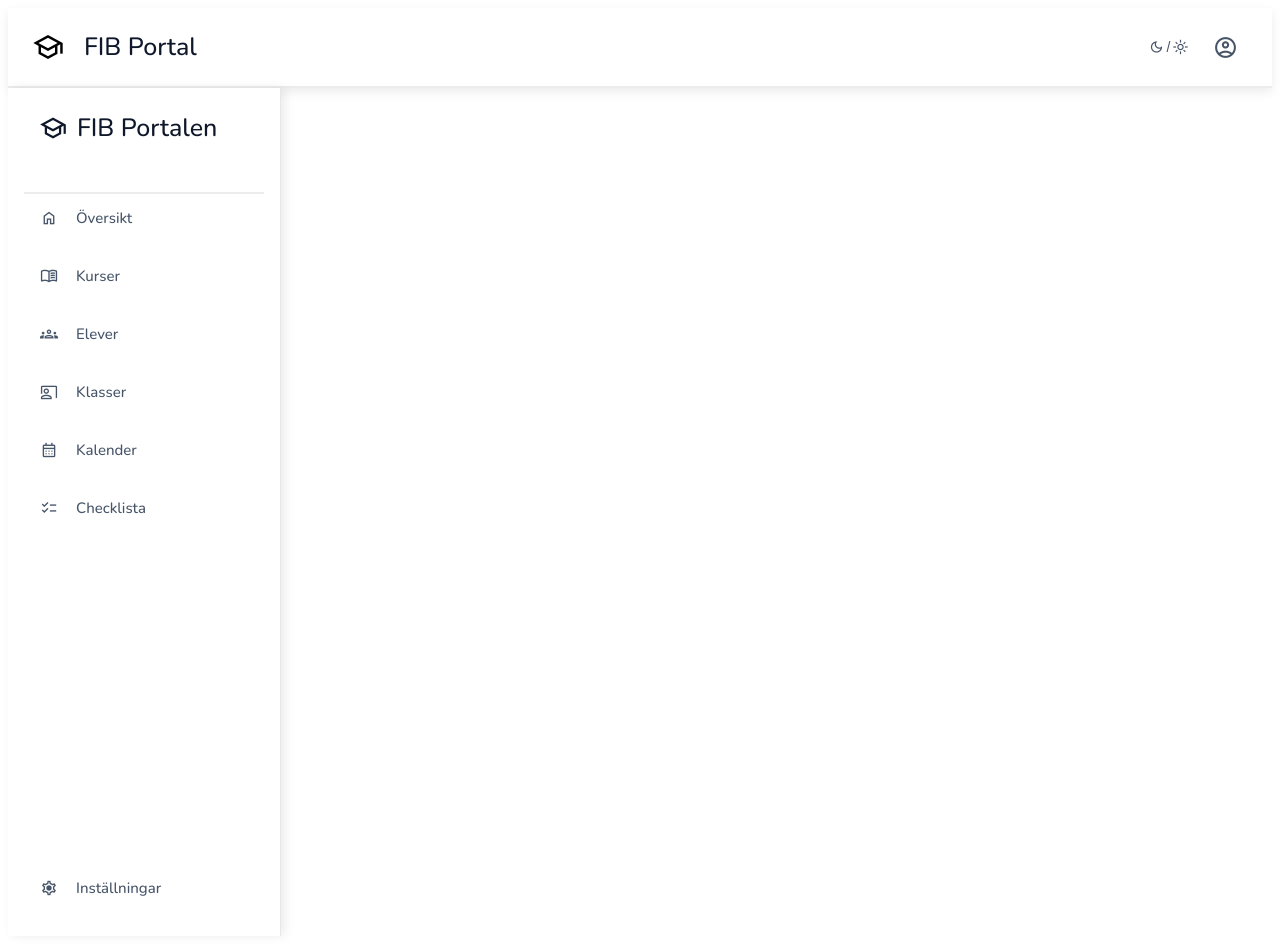
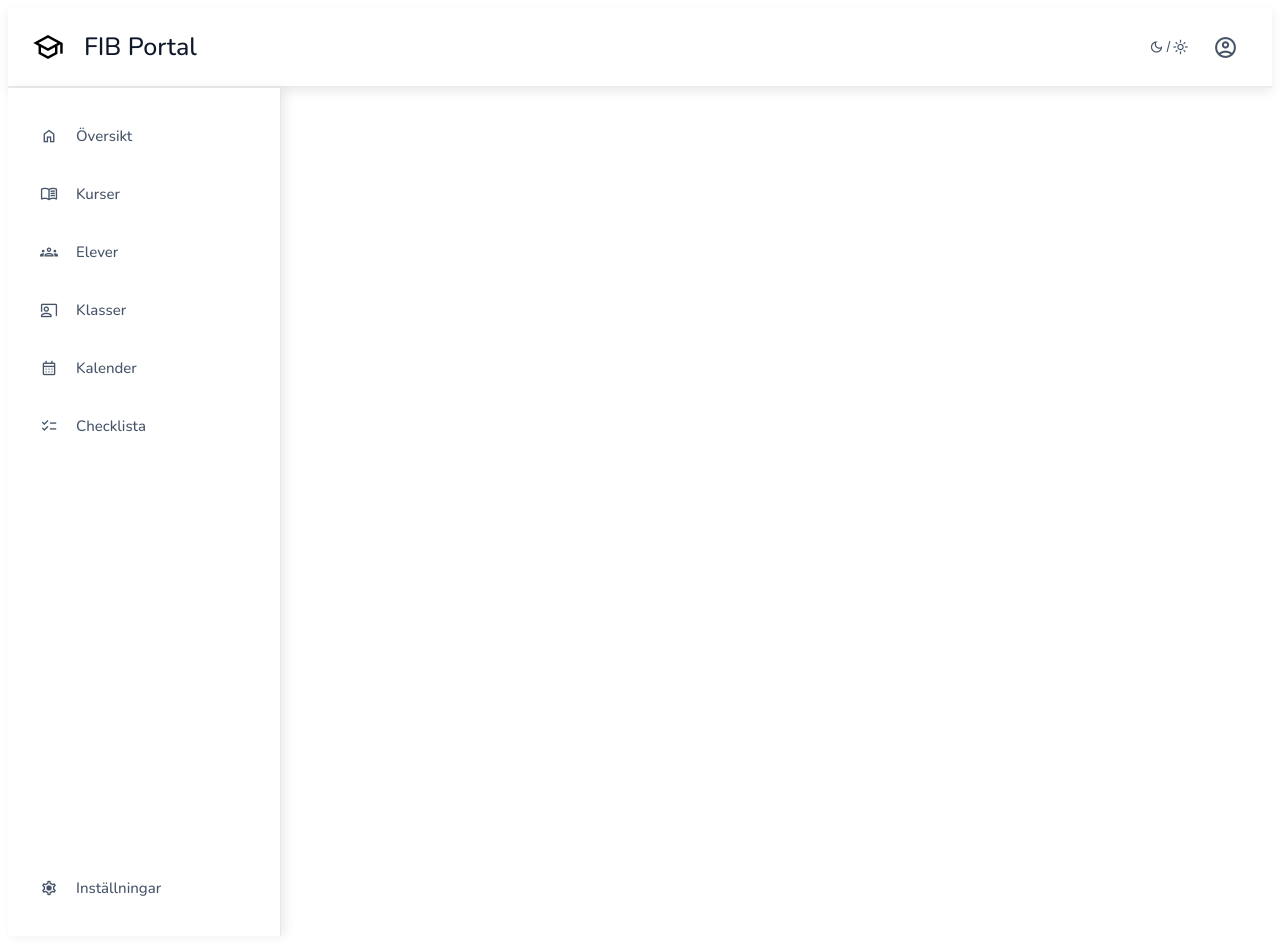
Before and after one commit to Brian-Bridgeman/Eduworkspace, an Angular app in the folder Client/: page / in a window 1280 px wide. Built offline with nearby package versions, Linux system fonts and the light colour scheme.

Commit message:
Remove title

```diff
--- a/Client/src/app/components/sidebar/sidebar.html
+++ b/Client/src/app/components/sidebar/sidebar.html
@@ -1,14 +1,4 @@
 <aside class="sidebar">
-
-
- <div class="sidebar-logga">
-  <div class="logga">
-    <span class="material-symbols-outlined logo-icon">
-      school
-    </span>
-    <span>FIB Portalen</span>
-  </div>
- </div>
 
   <nav class="nav">
     <a class="nav-link">
```
